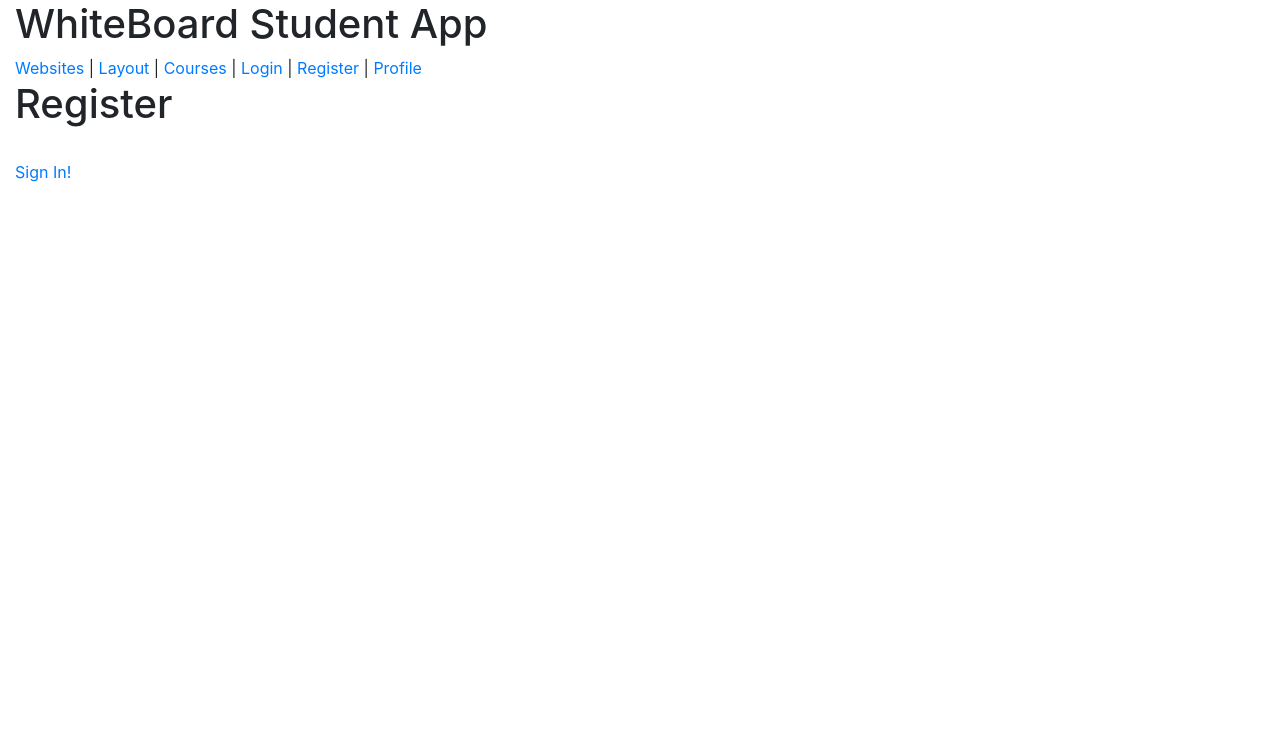
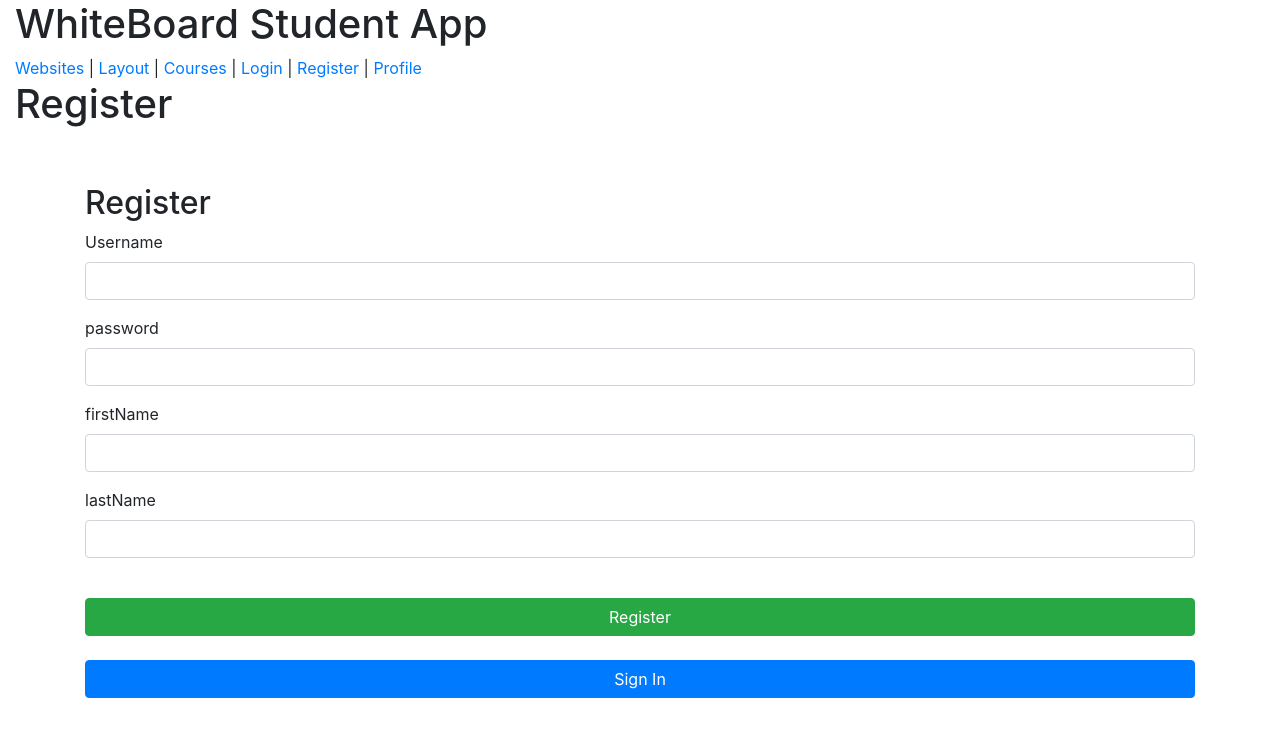
Before and after one commit to sujil02/webdev-s1-19-client-angular, an Angular app: page /register in a window 1280 px wide. Shown: the top 736 px of the page. Built offline with nearby package versions, Linux system fonts and the light colour scheme.

Commit message:
Adding register functionalities

```diff
--- a/src/app/register/register.component.html
+++ b/src/app/register/register.component.html
@@ -1,5 +1,56 @@
 <h1>Register</h1>
 <br/>
-<a routerLink="/login">
-  Sign In!
-</a>
+
+<div class="container">
+
+  <br>
+  <h2>Register</h2>
+    <div class="form-group">
+      <label for="username">Username</label>
+      <input type="text"
+             class="form-control"
+             id="username"
+             value="Alice"
+             [(ngModel)]="user.username"
+             name="username">
+    </div>
+
+    <div class="form-group">
+      <label for="password">password</label>
+      <input type="password"
+             class="form-control"
+             [(ngModel)]="user.password"
+             id="password">
+    </div>
+    <div class="form-group">
+      <label for="firstName">firstName</label>
+      <input type="text"
+             class="form-control"
+             id="firstName"
+             [(ngModel)]="user.firstName"
+             value="Alice"
+             name="firstName">
+    </div>
+    <div class="form-group">
+      <label for="lastName">lastName</label>
+      <input type="text"
+             class="form-control"
+             [(ngModel)]="user.lastName"
+             id="lastName"
+             value="Wonderland"
+             name="lastName">
+    </div>
+    <br>
+    <button type="button"
+            class="btn btn-success col-sm-12"
+            (click)="register(user)">
+      Register
+    </button>
+    <br>
+  <br>
+  <button routerLink="/login"
+          type="button"
+          class="btn btn-primary col-sm-12">
+    Sign In
+  </button>
+</div>
--- a/src/app/register/register.component.ts
+++ b/src/app/register/register.component.ts
@@ -1,4 +1,6 @@
-import { Component, OnInit } from '@angular/core';
+import {Component, OnInit} from '@angular/core';
+import {Router} from '@angular/router';
+import {UserService} from '../services/UserService';
 
 @Component({
   selector: 'app-register',
@@ -6,10 +8,31 @@ import { Component, OnInit } from '@angular/core';
   styleUrls: ['./register.component.css']
 })
 export class RegisterComponent implements OnInit {
+  user = {
+    username: '',
+    password: '',
+    firstName: '',
+    lastName: '',
+    websites: []
+  };
 
-  constructor() { }
+  constructor(private router: Router,
+              private userService: UserService) {
+  }
+
 
   ngOnInit() {
   }
 
+  register(user) {
+    console.log(user);
+    this.userService.register(user)
+      .then(response => response.json())
+      .then(users => {
+        console.log(users);
+        if (users != null) {
+          this.router.navigate(['login']);
+        }
+      });
+  }
 }
--- a/src/app/services/UserService.ts
+++ b/src/app/services/UserService.ts
@@ -1,4 +1,5 @@
-import { Injectable } from '@angular/core';
+import {Injectable} from '@angular/core';
+
 @Injectable()
 export class UserService {
   // users = [
@@ -19,6 +20,7 @@ export class UserService {
       }
     });
   }
+
   // findUserByCredential(username: String, password: String) {
   //   for (let i = 0; i < this.users.length; i++) {
   //     const user = this.users[i];
@@ -38,6 +40,16 @@ export class UserService {
   //     }
   //   }
   // }
+  register(user) {
+    return fetch('https://lit-thicket-82010.herokuapp.com/api/register', {
+      method: 'post',
+      body: JSON.stringify(user),
+      headers: {
+        'content-type': 'application/json'
+      }
+    });
+  }
+
   findUserById(userId) {
     return fetch('https://lit-thicket-82010.herokuapp.com/api/profile/' + userId)
       .then(response => response.json());
```
